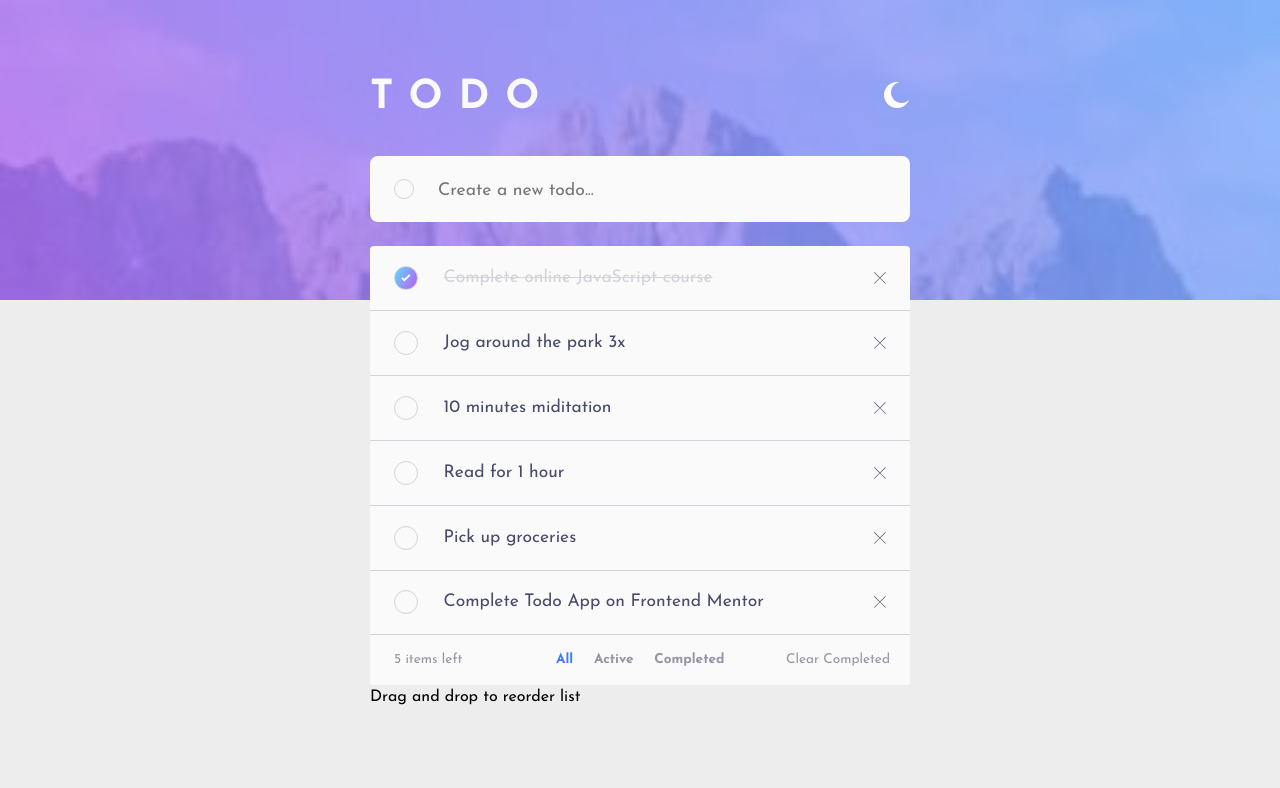
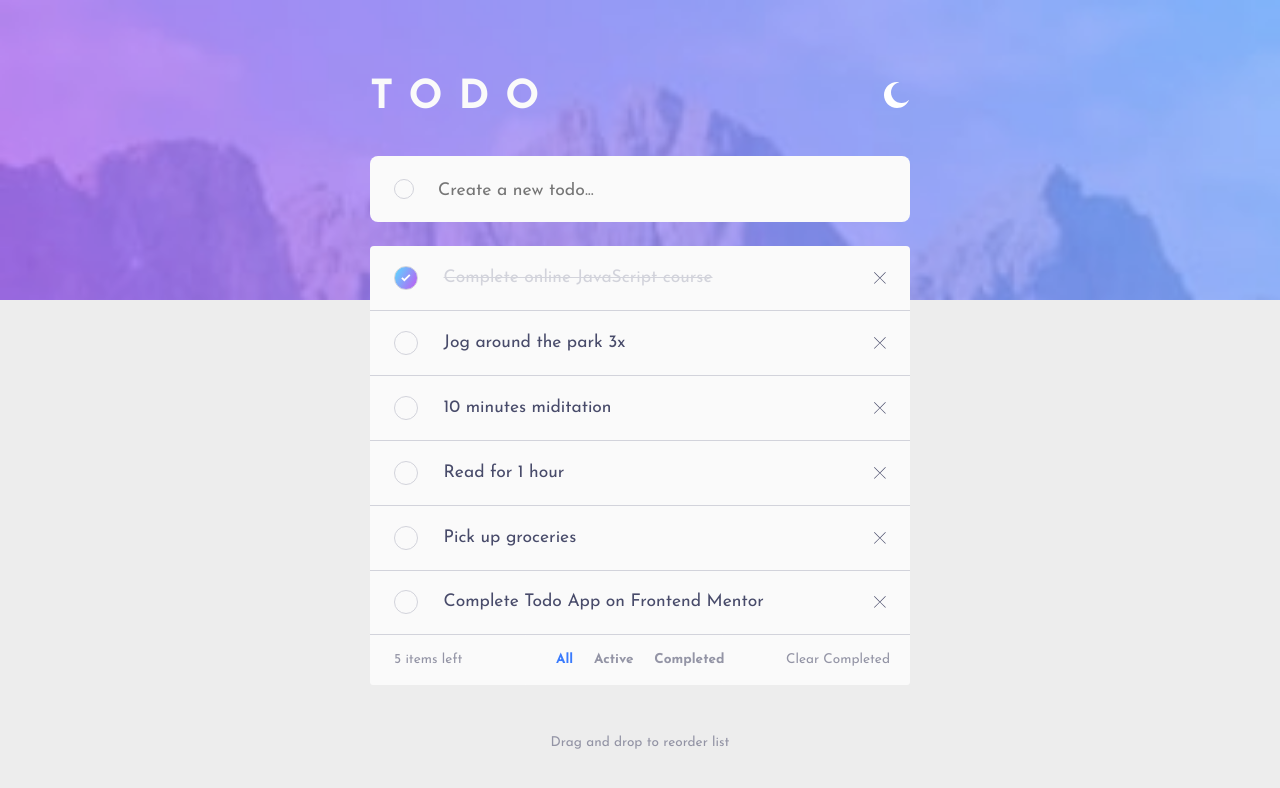
Before and after one commit to siavhnz/Todo-app, a React (Create React App) app: page / in a window 1280 px wide. Shown: the top 788 px of the page. Built offline with nearby package versions, Linux system fonts and the light colour scheme.

Commit message:
fixing footer position

```diff
--- a/src/components/Layout/Footer.js
+++ b/src/components/Layout/Footer.js
@@ -6,8 +6,8 @@ import styles from "./Footer.module.css";
  */
 const Footer = () => {
     return (
-        <footer cssClass={styles.footer}>
-            <Wrapper>
+        <footer>
+            <Wrapper cssClass={styles.footer}>
                 Drag and drop to reorder list
             </Wrapper>
         </footer>
```
